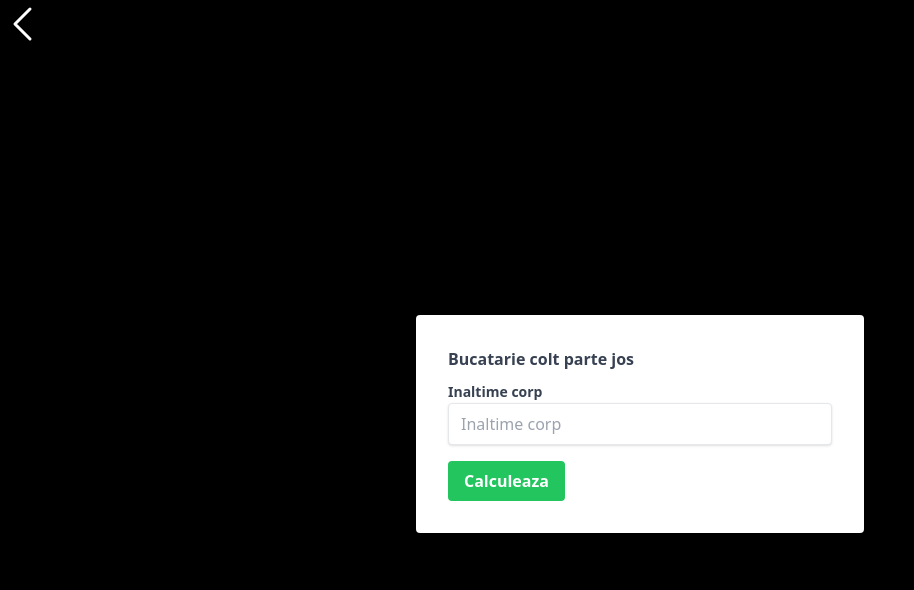
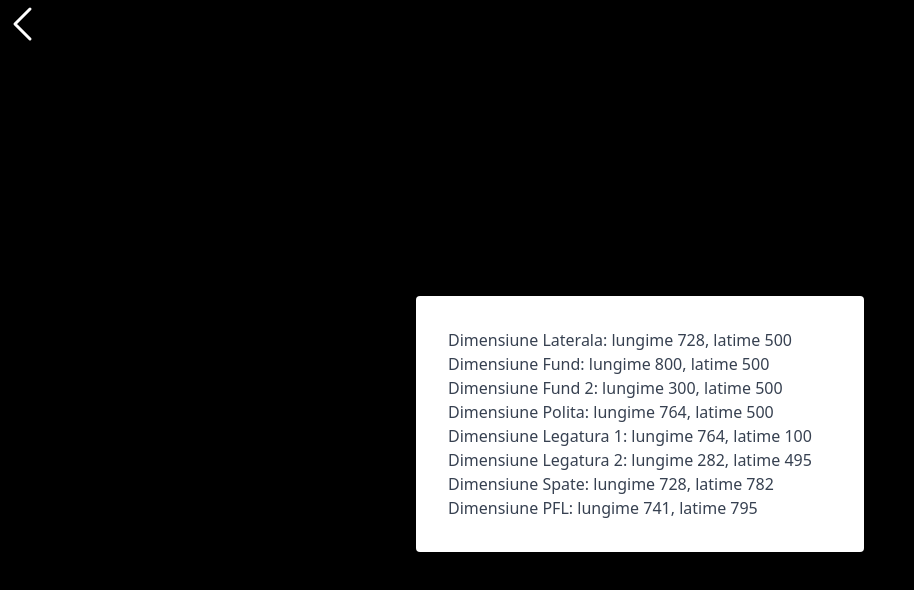
Before and after one commit to homoki-denis/mobila-corp-calculator, a Nuxt app: page /bucatarie-corp-colt-parte-jos in a window 1280 px wide. Shown: the top 590 px of the page, without its empty margins (0-914 px from the left). Built offline with nearby package versions, Linux system fonts and the light colour scheme.

Commit message:
fix: bucatarie corp colt jos

```diff
--- a/pages/bucatarie-corp-colt-parte-jos.vue
+++ b/pages/bucatarie-corp-colt-parte-jos.vue
@@ -1,63 +1,11 @@
 <template>
   <div class="w-full flex justify-center items-center min-h-90">
     <div class="flex w-full items-center justify-center flex-wrap gap-2 mx-2">
-      <form class="bg-white p-8 rounded shadow-md w-full max-w-md">
-        <div class="mb-4 text-gray-700">
-          <label class="block text-md font-bold mb-2" for="corp-parte-jos">
-            Bucatarie colt parte jos
-          </label>
-          <label for="dimensiuneFund" class="text-sm font-bold"
-            >Inaltime corp</label
-          >
-          <input
-            v-model="inaltimeCorp"
-            class="w-full px-3 py-2 border rounded shadow appearance-none focus:outline-none focus:shadow-outline"
-            id="inaltimeCorp"
-            type="number"
-            placeholder="Inaltime corp"
-          />
-        </div>
-        <button
-          class="bg-green-500 hover:bg-green-700 text-white font-bold py-2 px-4 rounded focus:outline-none focus:shadow-outline"
-          @click="calculeazaDimensiuni"
-        >
-          Calculeaza
-        </button>
-      </form>
-
       <div
-        v-for="rez in rezultate"
         class="bg-white text-black px-8 py-8 rounded shadow-md w-full max-w-md"
       >
-        <p class="text-gray-700">
-          Dimensiuni laterale: lungime
-          {{ rez.dimensiuneLaterala.lungime }}, latime
-          {{ rez.dimensiuneLaterala.latime }}
-          <br />
-          Dimensiune fund: lungime
-          {{ rez.dimensiuneFund.lungime }}, latime
-          {{ rez.dimensiuneFund.latime }}
-          <br />
-          Dimensiune Fund 2: lungime
-          {{ rez.dimensiuneFund300.lungime }}, latime
-          {{ rez.dimensiuneFund300.latime }}
-          <br />
-          Dimensiune Polita: lungime {{ rez.dimensiunePolita.lungime }}, latime
-          {{ rez.dimensiunePolita.latime }}
-          <br />
-          Dimensiune Legatura 1: lungime {{ rez.dimensiuneLegatura1.lungime }},
-          latime
-          {{ rez.dimensiuneLegatura1.latime }}
-          <br />
-          Dimensiune Legatura 2: lungime {{ rez.dimensiuneLegatura2.lungime }},
-          latime
-          {{ rez.dimensiuneLegatura2.latime }}
-          <br />
-          Dimensiune Spate: lungime {{ rez.dimensiuneSpate.lungime }}, latime
-          {{ rez.dimensiuneSpate.latime }}
-          <br />
-          Dimensiune PFL: lungime {{ rez.dimensiunePFL.lungime }}, latime
-          {{ rez.dimensiunePFL.latime }}
+        <p v-for="rez in rezultate" class="text-gray-700">
+          {{ rez.nume }}: lungime {{ rez.lungime }}, latime {{ rez.latime }}
         </p>
       </div>
     </div>
@@ -67,83 +15,48 @@
 <script setup>
 import { ref } from "vue";
 
-const dimensiuneFund = ref(0);
-const rezultate = ref([]);
-
-// Corp colț jos bucatarie
-const calculeazaDimensiuni = (e) => {
-  e.preventDefault();
-  function generareDimensiuniColtJos(inaltimeCorp) {
-    // Calcularea dimensiunii laterale
-    const dimensiuneLaterala = {
+const rezultate = ref([
+  {
+    nume: "Dimensiune Laterala",
     lungime: 728,
     latime: 500,
-    };
-
-    // Calcularea dimensiunii Fund (800x500-1 buc)
-    const dimensiuneFund = {
+  },
+  {
+    nume: "Dimensiune Fund",
     lungime: 800,
     latime: 500,
-    };
-
-    // Calcularea dimensiunii Fund (300x500-1 buc)
-    const dimensiuneFund300 = {
+  },
+  {
+    nume: "Dimensiune Fund 2",
     lungime: 300,
     latime: 500,
-    };
-
-    // Calcularea dimensiunii Poliță (764x500-1 buc)
-    const dimensiunePolita = {
+  },
+  {
+    nume: "Dimensiune Polita",
     lungime: 764,
     latime: 500,
-    };
-
-    // Calcularea dimensiunilor Legăturilor
-    const dimensiuneLegatura1 = {
+  },
+  {
+    nume: "Dimensiune Legatura 1",
     lungime: 764,
     latime: 100,
-    };
-
-    const dimensiuneLegatura2 = {
+  },
+  {
+    nume: "Dimensiune Legatura 2",
     lungime: 282,
     latime: 495,
-    };
-
-    // Calcularea dimensiunii Spate
-    const dimensiuneSpate = {
+  },
+  {
+    nume: "Dimensiune Spate",
     lungime: 728,
     latime: 782,
-    };
-
-    // Calcularea dimensiunii PFL
-    const dimensiunePFL = {
+  },
+  {
+    nume: "Dimensiune PFL",
     lungime: 741,
     latime: 795,
-    };
+  },
+]);
 
-    // Actualizarea înălțimii în funcție de parametrul primit
-    dimensiuneLaterala.latime = inaltimeCorp;
-    dimensiuneFund.latime = inaltimeCorp;
-    dimensiuneFund300.latime = inaltimeCorp;
-    dimensiunePolita.latime = inaltimeCorp;
-    dimensiuneLegatura1.latime = inaltimeCorp - 5;
-    dimensiuneLegatura2.latime = inaltimeCorp - 5;
-    dimensiuneSpate.latime = inaltimeCorp - 36;
-    dimensiunePFL.latime = inaltimeCorp - 5;
-
-    // Returnarea rezultatelor sub formă de obiect
-    return {
-      dimensiuneLaterala: dimensiuneLaterala,
-      dimensiuneFund: dimensiuneFund,
-      dimensiuneFund300: dimensiuneFund300,
-      dimensiunePolita: dimensiunePolita,
-      dimensiuneLegatura1: dimensiuneLegatura1,
-      dimensiuneLegatura2: dimensiuneLegatura2,
-      dimensiuneSpate: dimensiuneSpate,
-      dimensiunePFL: dimensiunePFL,
-    };
-  }
-  rezultate.value.push(generareDimensiuniColtJos(inaltimeCorp.value));
-  console.log(rezultate);
-};
+console.log(rezultate.value.nume);
 </script>
```
Lines whose indentation alone changed are shown as unchanged.
